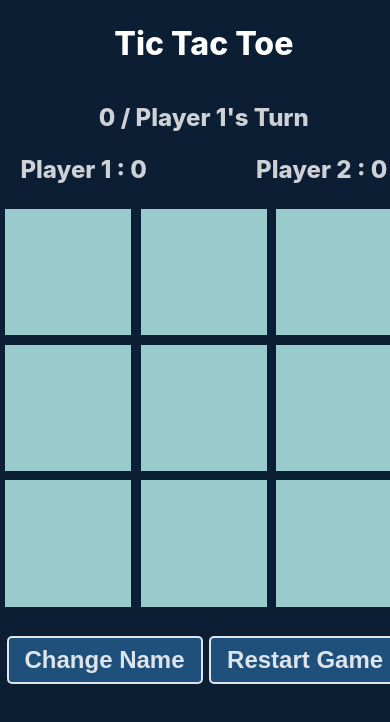
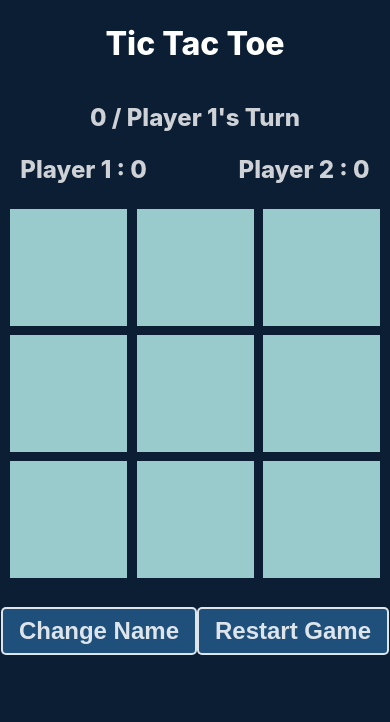
Before and after one commit to AkshatRauthan/React-Deployed-Projects, a React (Vite) app in the folder 01. Tic Tac Toe/: page / in a window 390 px wide. Both pictures are taken after a click on the button "Submit". Shown: the top 722 px of the page. Built offline with nearby package versions, Linux system fonts and the light colour scheme.

Commit message:
Test Configuration

```diff
--- a/01. Tic Tac Toe/src/styles/Box.css
+++ b/01. Tic Tac Toe/src/styles/Box.css
@@ -17,3 +17,10 @@
     font-weight: 800;
     background-color: rgb(31,80,123);
 }
+
+@media (max-width: 768px) {
+    .boxCell {
+        height: 30vw;
+        width: 30vw;
+    }
+}
--- a/01. Tic Tac Toe/src/styles/GameBoard.css
+++ b/01. Tic Tac Toe/src/styles/GameBoard.css
@@ -8,7 +8,3 @@
     margin: 0px auto;
     width: fit-content;
 }
-
-Box:nth-child(1), Box:nth-child(3), Box:nth-child(6)  {
-    margin-left: 0px;
-}
```
